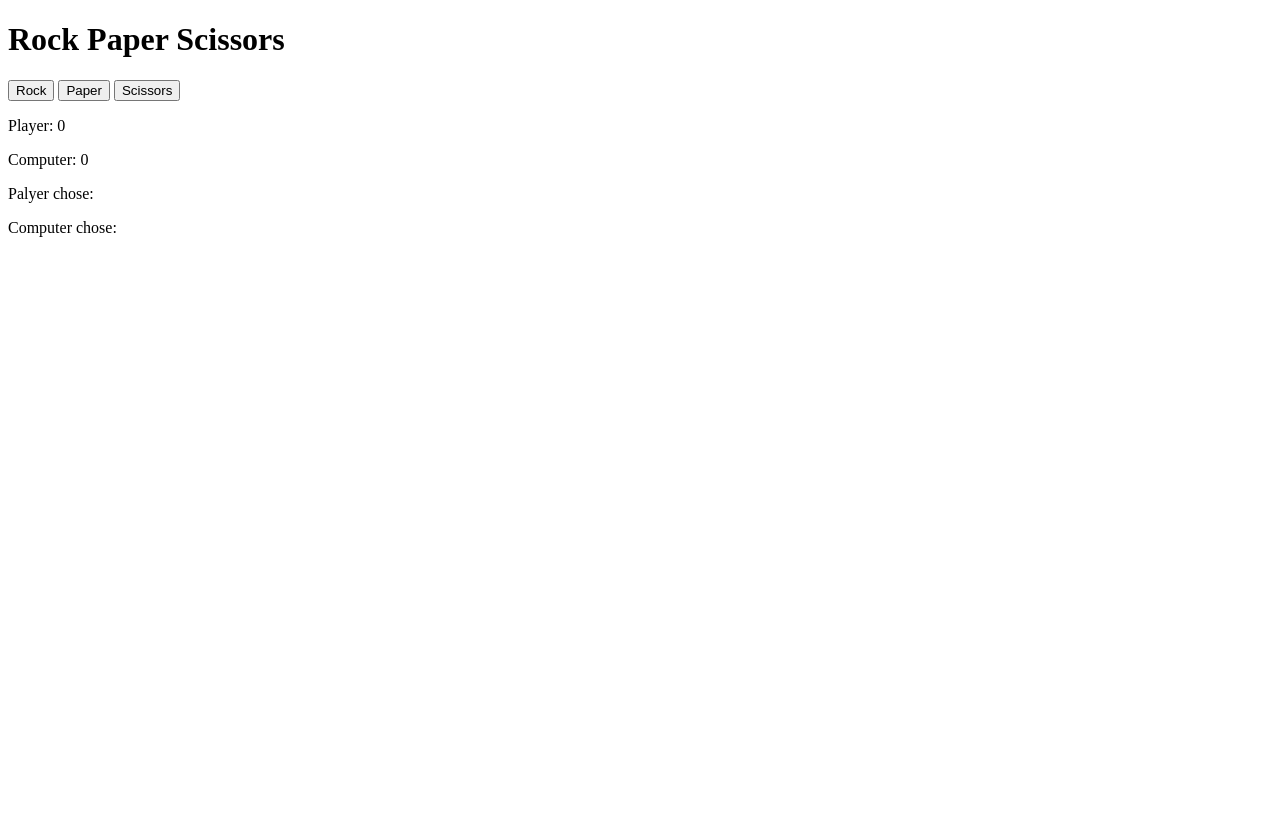
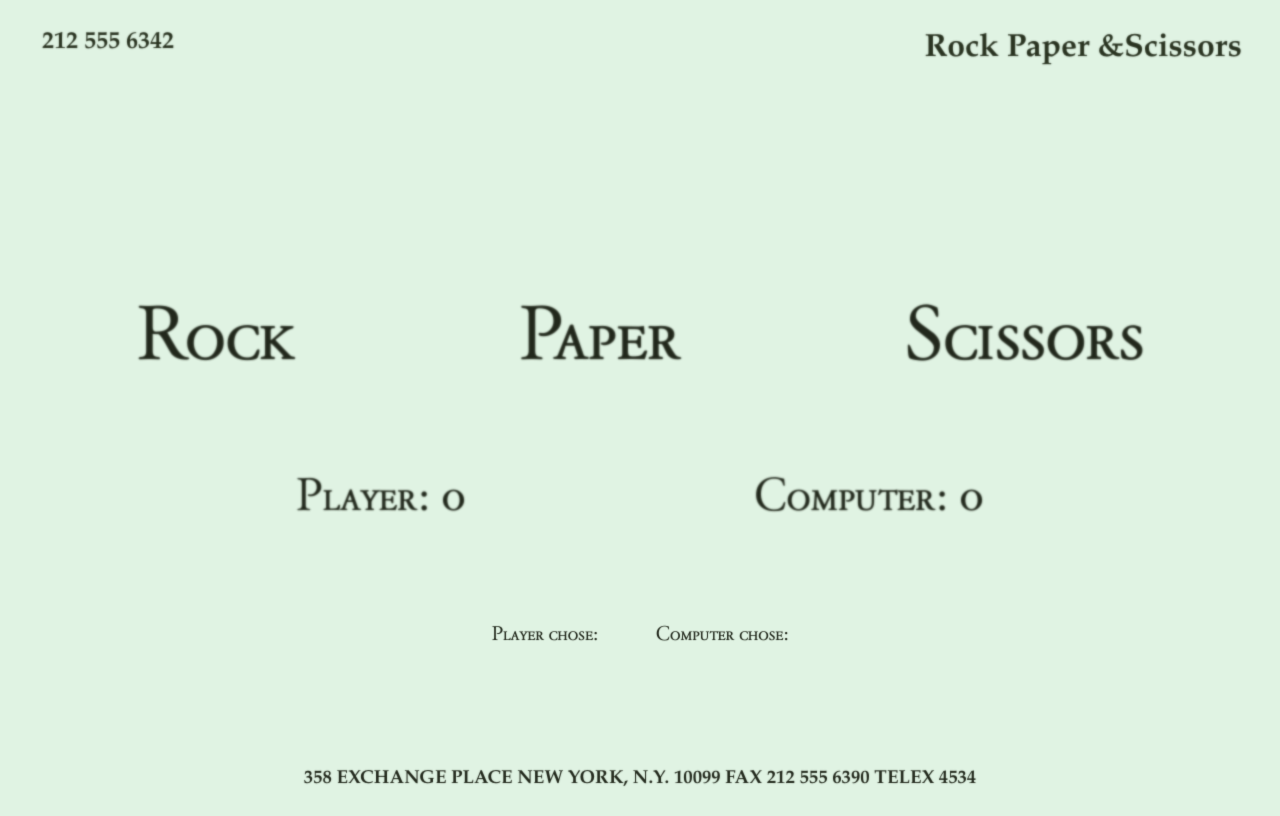
Before and after one commit to VisarMarku00/RockPaperScisors, a plain HTML site: page index.html in a window 1280 px wide. Drawn offline with Linux system fonts and the light colour scheme.

Commit message:
Add styling

```diff
--- a/index.html
+++ b/index.html
@@ -3,14 +3,18 @@
 
 <head>
     <meta charset="utf-8">
-
+    <link rel="stylesheet" href="style.css">
     <title>
         Rock Paper Scissors
     </title>
 </head>
 
 <body>
-    <h1>Rock Paper Scissors</h1>
+    <div id="all-content">
+        <header id="titles">
+            <h2>212 555 6342</h2>
+            <h1>Rock Paper &Scissors</h1>
+        </header>
         <div class="player-options">
             <button class="select-button">Rock</button>
             <button class="select-button">Paper</button>
@@ -21,12 +25,15 @@
             <p id="computer">Computer: 0</p>
         </div>
         <div class="selections">
-        <p id="player-selection"> Palyer chose: </p>
+            <p id="player-selection"> Player chose: </p>
             <p id="computer-selection"> Computer chose: </p>
         </div>
         <div id="result">
-
         </div>
+    </div>
+    <footer>
+        <h3>358 EXCHANGE PLACE NEW YORK, N.Y. 10099 FAX 212 555 6390 TELEX 4534</h3>
+    </footer>
 </body>
 <script src="script.js"></script>
 
--- a/script.js
+++ b/script.js
@@ -147,6 +147,7 @@ function pressPlayAgainButton() {
     pcWins = 0;
     addScore();
     resultDiv.replaceChildren();
+    clearSelectionText();
     enableButtons(selectButtons);
   });
 }
--- /dev/null
+++ b/style.css
@@ -0,0 +1,145 @@
+@font-face {
+  font-family: "Garamond";
+  src: url("./fonts/garamond-classico-sc.ttf");
+  src: url("./fonts/garamond-classico-sc.ttf") format("truetype");
+}
+
+body {
+  display: flex;
+  flex-direction: column;
+  justify-content: space-between;
+  min-height: 100vh;
+
+  background-color: rgb(224, 243, 227);
+}
+
+#all-content {
+  display: flex;
+  flex-direction: column;
+  justify-content: center;
+  font-family: Garamond, serif;
+  color: transparent;
+  text-shadow: 0px 1.5px 2px rgba(16, 22, 10, 0.918);
+  -webkit-background-clip: text;
+  -moz-background-clip: text;
+  background-clip: text;
+}
+
+#titles {
+  display: flex;
+  text-align: end;
+  justify-content: space-between;
+  margin: 0rem 2rem 10rem 2rem;
+
+  font-family: Garamond, serif;
+  color: transparent;
+  text-shadow: 2px 1px 1.5px rgba(25, 34, 15, 0.918);
+  -webkit-background-clip: text;
+  -moz-background-clip: text;
+  background-clip: text;
+}
+
+.player-options {
+  display: flex;
+  justify-content: space-around;
+  margin: 2rem 1rem;
+}
+
+.select-button {
+  font-family: Garamond, serif;
+  color: transparent;
+  text-shadow: 0px 1.5px 2px rgba(16, 22, 10, 0.918);
+  -webkit-background-clip: text;
+  -moz-background-clip: text;
+  background-clip: text;
+  background-color: transparent;
+  border-color: transparent;
+  font-size: 5em;
+  margin: 0em 0.5em 0em 0.5em;
+}
+
+.score {
+  display: flex;
+  justify-content: space-evenly;
+  margin: 0rem 0rem 3rem 0rem;
+}
+
+#player {
+  font-size: 3rem;
+  font-family: Garamond, serif;
+  color: transparent;
+  text-shadow: 0px 1.5px 2px rgba(16, 22, 10, 0.918);
+  -webkit-background-clip: text;
+  -moz-background-clip: text;
+  background-clip: text;
+}
+
+#computer {
+  font-size: 3rem;
+  font-family: Garamond, serif;
+  color: transparent;
+  text-shadow: 0px 1.5px 2px rgba(16, 22, 10, 0.918);
+  -webkit-background-clip: text;
+  -moz-background-clip: text;
+  background-clip: text;
+}
+
+.selections {
+  display: flex;
+  justify-content: center;
+}
+
+#player-selection {
+  margin: 0rem 1.8rem 0rem 1.8rem;
+  font-size: 1.3rem;
+  font-family: Garamond, serif;
+  color: transparent;
+  text-shadow: 0px 1.5px 1.1px rgba(16, 22, 10, 0.918);
+  -webkit-background-clip: text;
+  -moz-background-clip: text;
+  background-clip: text;
+}
+
+#computer-selection {
+  margin: 0rem 1.8rem 0rem 1.8rem;
+  font-size: 1.3rem;
+  font-family: Garamond, serif;
+  color: transparent;
+  text-shadow: 0px 1.5px 1.1px rgba(16, 22, 10, 0.918);
+  -webkit-background-clip: text;
+  -moz-background-clip: text;
+  background-clip: text;
+}
+
+#result {
+  display: flex;
+  flex-direction: column;
+  justify-content: center;
+  text-align: center;
+  margin: 3rem 0rem 0rem 0rem;
+  font-size: 1.3rem;
+  text-shadow: 0px 1.5px 1.1px rgba(16, 22, 10, 0.918);
+}
+
+#play-again-button {
+  font-family: Garamond, serif;
+  color: transparent;
+  text-shadow: 0px 0.5px 1px rgba(16, 22, 10, 0.918);
+  -webkit-background-clip: text;
+  -moz-background-clip: text;
+  background-clip: text;
+  background-color: transparent;
+  border-color: transparent;
+  margin: 2rem 0rem 0rem 0rem;
+  font-size: 1.3rem;
+}
+
+footer {
+  text-align: center;
+  font-family: Garamond, serif;
+  color: transparent;
+  text-shadow: 0px 1px 1.2px rgba(16, 22, 10, 0.918);
+  -webkit-background-clip: text;
+  -moz-background-clip: text;
+  background-clip: text;
+}
```
Also changed, not shown: fonts/garamond-classico-sc.ttf (added). Lines whose indentation alone changed are shown as unchanged.
